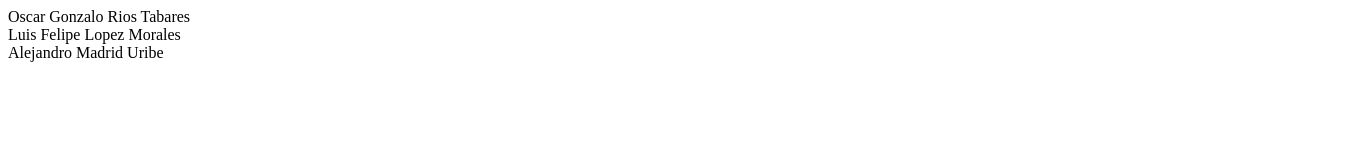
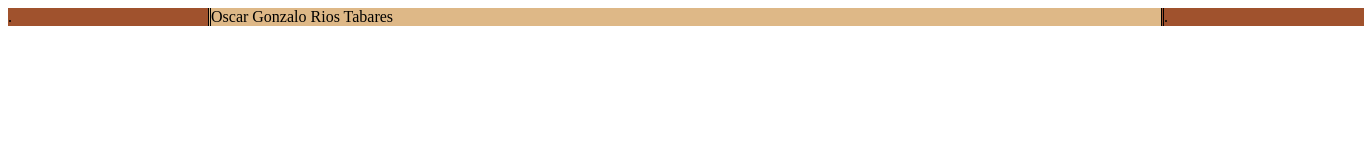
Before and after one commit to Shad4070/Shad4070.github.io, a plain HTML site: page index.html in a window 1280 px wide. Shown: the whole page, 1372 px wide, since content can reach past the window. Drawn offline with Linux system fonts and the light colour scheme.

Commit message:
Añadido el CSS

```diff
--- /dev/null
+++ b/estilo.css
@@ -0,0 +1,25 @@
+body{
+	display: inline-flex;
+}
+#laterales{
+	width: 200px;
+	height: -webkit-fill-available;
+	background-color: sienna;
+	display: inline-flex;
+}
+
+#principal{
+	display: inline-flex;
+	background-color: burlywood;
+	width: 950px;
+	height: -webkit-fill-available;
+	border-left-style: double;
+}
+#lateralD{
+	width: 200px;
+	height: -webkit-fill-available;
+	background-color: sienna;
+	display: inline-flex;
+	align-self: right;
+	border-left-style: double;
+}
--- a/index.html
+++ b/index.html
@@ -1,11 +1,12 @@
 <!DOCTYPE html>
 <html>
 <head>
-	<title>Nombres</title>
+	<title>El Cafetero</title>
+	<link rel="stylesheet" type="text/css" href="estilo.css">
 </head>
 <body>
-	<div>Oscar Gonzalo Rios Tabares</div>
-	<div>Luis Felipe Lopez Morales</div>
-	<div>Alejandro Madrid Uribe </div>
+	<div id="laterales">.</div>
+	<div id="principal">Oscar Gonzalo Rios Tabares</div>
+	<div id="lateralD">.</div>
 </body>
 </html>
```
